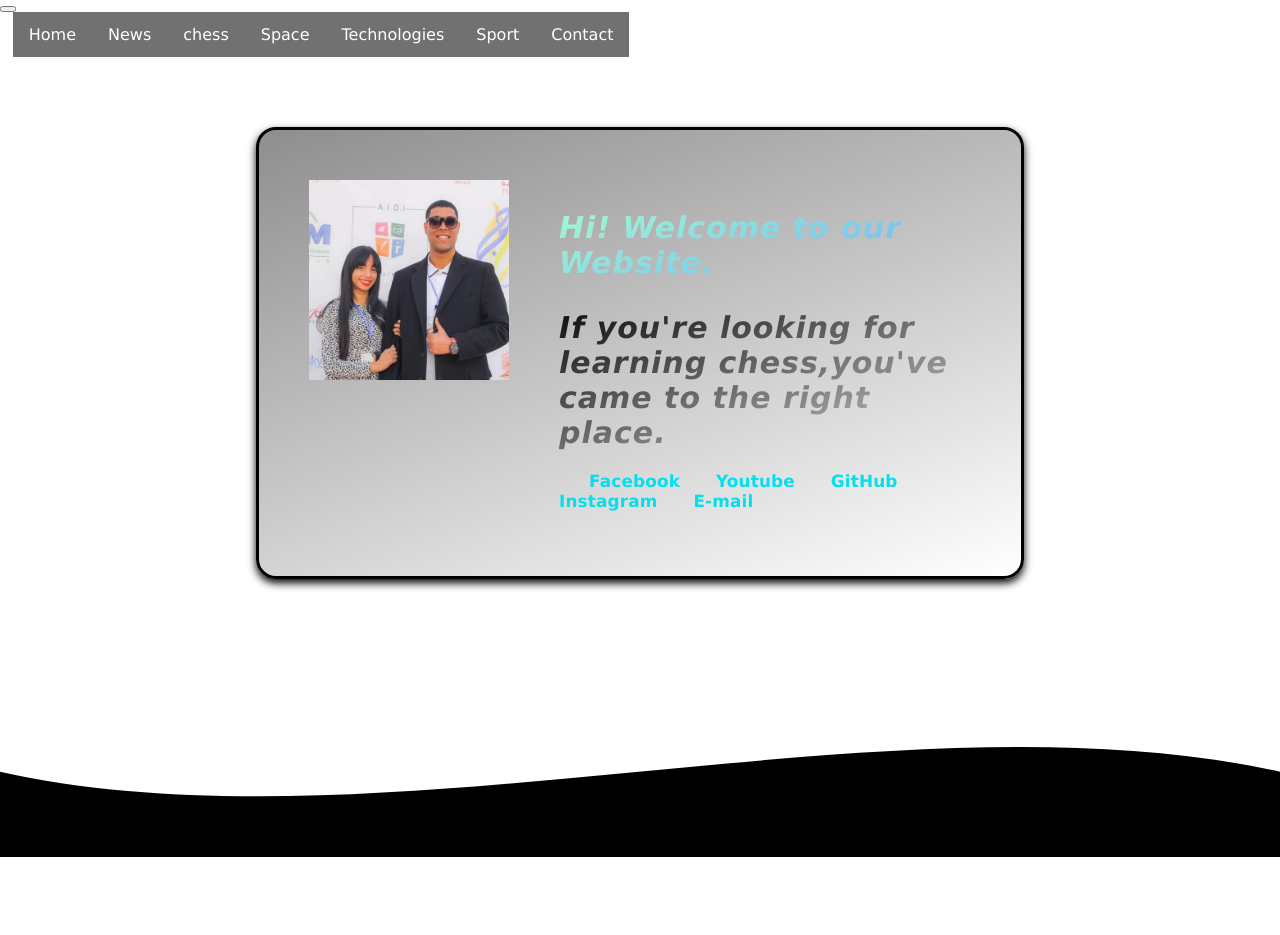
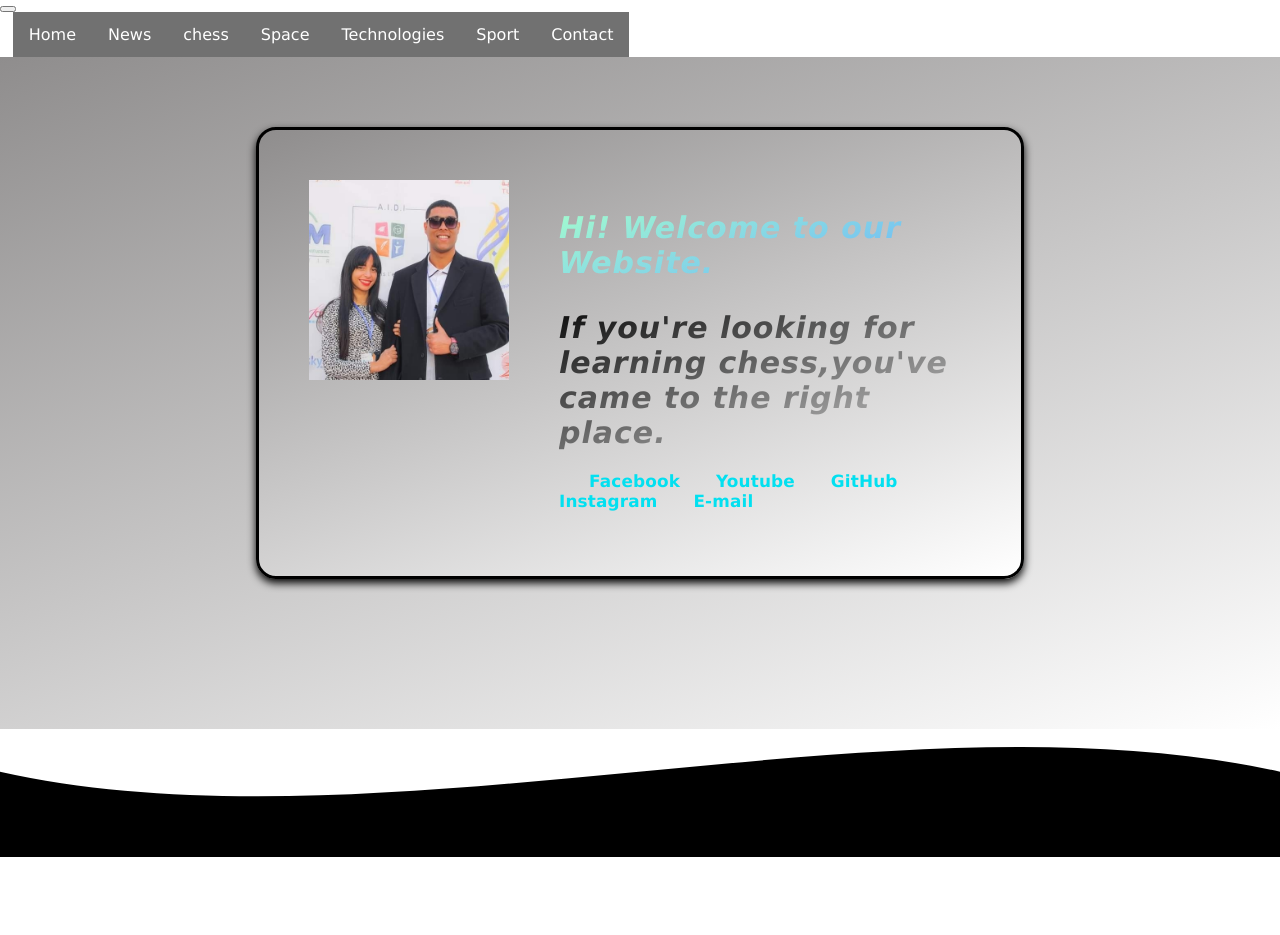
Before and after one commit to 10821324/site1, a PHP site: page /Home.html in a window 1280 px wide. Shown: the top 935 px of the page. Run offline with PHP 8.4, Linux system fonts and the light colour scheme.

Commit message:
Update style1.css

```diff
--- a/style1.css
+++ b/style1.css
@@ -70,7 +70,7 @@
     padding: 2rem 0;
     position: relative;
     width: 100%;
-    background: #ffffff;
+   background: -webkit-linear-gradient(-70deg, #8f8d8d,#ffffff);;
 
 }
 
```
